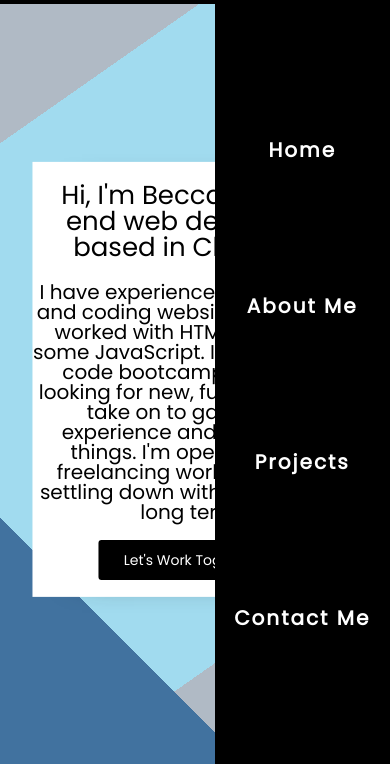
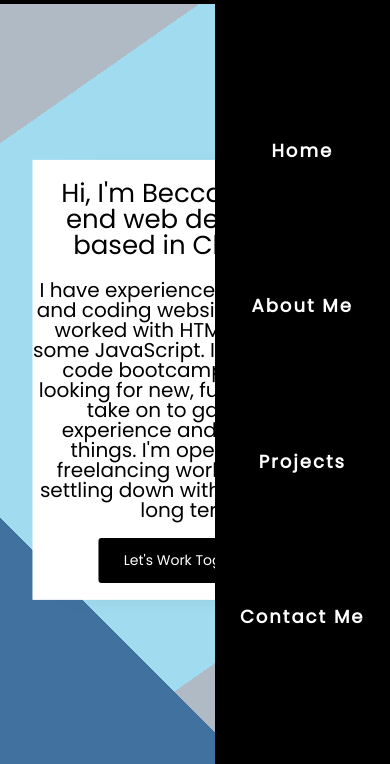
Before and after one commit to Becca-jpg/My-Portfolio, a plain HTML site: page index.html in a window 390 px wide. Both pictures are taken after a click on the element 362 px from the left and 42 px from the top of the page. Shown: the part 80-844 px from the top of the page. Drawn offline with Linux system fonts and the light colour scheme.

Commit message:
Bug Fixes

```diff
--- a/style.css
+++ b/style.css
@@ -913,7 +913,7 @@ p.space {
 	}
 
 	.nav-links a {
-		font-size: 20px;
+		font-size: 18px;
 	}
 
 	.nav-links li {
@@ -957,6 +957,7 @@ p.space {
 		position: unset;
 		margin-bottom: 17px;
 		font-size: 14px;
+		height: 45px;
 	}
 
 	.home-button::after {
```
